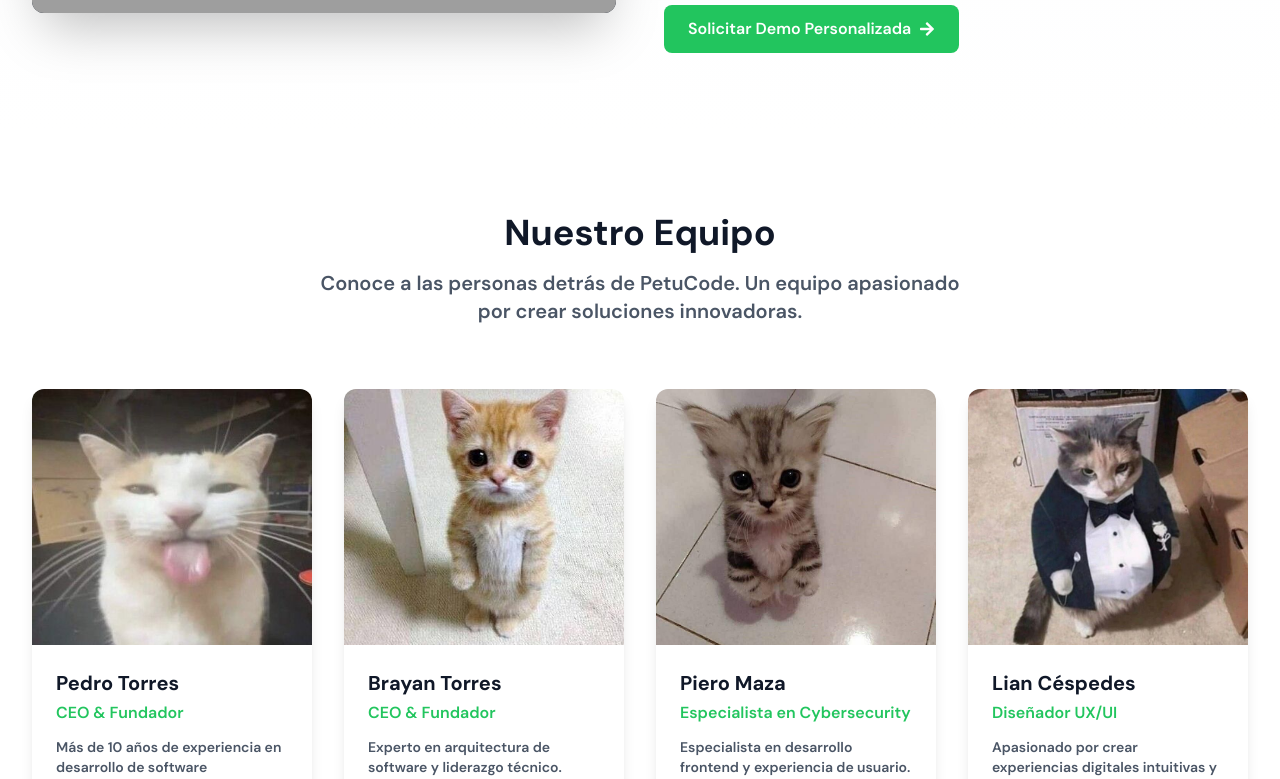
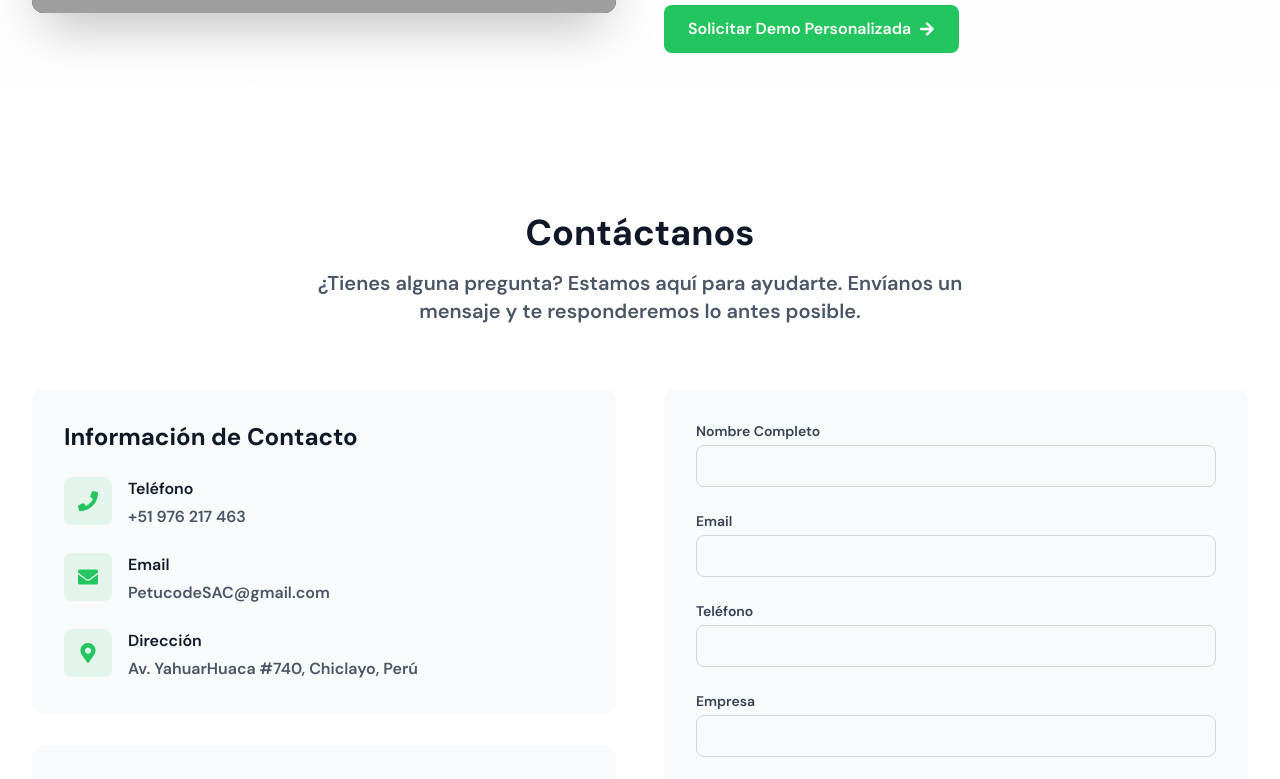
Before and after one commit to Krlozces/bp-ct, a Next.js app: page / in a window 1280 px wide. Shown: the part 5427-6206 px from the top of the page. Built offline with nearby package versions, Linux system fonts and the light colour scheme; grey boxes are pictures that could not be loaded.

Commit message:
team quitado

```diff
--- a/src/app/page.tsx
+++ b/src/app/page.tsx
@@ -38,9 +38,9 @@ export default function Home() {
             </section>
             <Comparison />
             <Demo />
-            <section id="about">
+            {/* <section id="about">
               <Team />
-            </section>
+            </section> */}
             <section id="contact">
               <Contact />
             </section>
```
